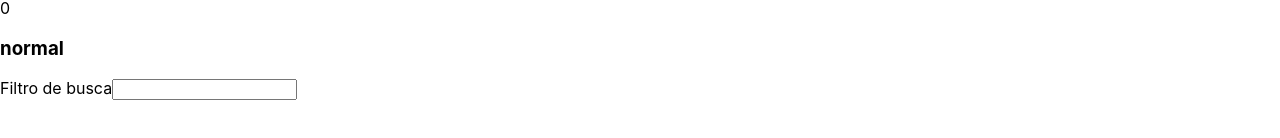
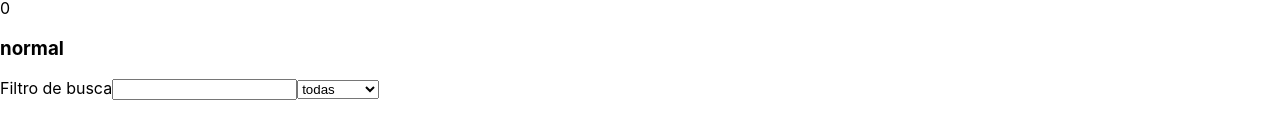
Before and after one commit to felipeAndradeMendes/tryunfo, a React (Create React App) app: page / in a window 1280 px wide. Shown: the part 298-436 px from the top of the page. Built offline with nearby package versions, Linux system fonts and the light colour scheme.

Commit message:
Iniciar e desenvolve requisito 11 - bonus, ainda com 1 erro de teste

```diff
--- a/src/App.js
+++ b/src/App.js
@@ -3,6 +3,7 @@ import Form from './components/Form';
 import Card from './components/Card';
 import ButtonExcluir from './components/ButtonExcluir';
 import InputFilter from './components/InputFilter';
+import RareFilter from './components/RareFilter';
 
 class App extends React.Component {
   //   handleSpecialCasesObj = {
@@ -27,6 +28,7 @@ class App extends React.Component {
     cardRare: 'normal',
     cardTrunfo: false,
     inputFilter: '',
+    // rareFilter: 'todas',
     newCards: [],
   };
 
@@ -150,6 +152,20 @@ class App extends React.Component {
     });
   };
 
+  handleRareFilter = ({ target }) => {
+    const { value } = target;
+    const { newCards } = this.state;
+    console.log('VALUE RARIDADE:', value)
+    console.log('', )
+    const foundRareCards = newCards.filter((rare) => (
+      rare.cardRare === value
+    ));
+    // newCards.cardRare === 'todas' && this.setState({newCards: newCards});
+    this.setState({
+      newCards: foundRareCards,
+    });
+  };
+
   render() {
     const {
       cardName,
@@ -161,6 +177,7 @@ class App extends React.Component {
       cardRare,
       cardTrunfo,
       inputFilter,
+      rareFilter,
       newCards,
     } = this.state;
 
@@ -200,6 +217,11 @@ class App extends React.Component {
           onInputChange={ this.onInputchange }
         />
 
+        <RareFilter
+          rareFilter={ rareFilter }
+          onInputChange={ this.handleRareFilter }
+        />
+
         <div>
           {newCards.map((card) => (
             <div key={ card.cardName }>
--- /dev/null
+++ b/src/components/RareFilter.js
@@ -0,0 +1,33 @@
+import React from 'react';
+import PropTypes from 'prop-types';
+
+class RareFilter extends React.Component {
+  render() {
+    const { rareFilter, onInputChange } = this.props;
+    return (
+      <label htmlFor="rareFilter">
+        <select
+          id="rareFilter"
+          data-testid="rare-filter"
+          value={ rareFilter }
+          onChange={ onInputChange }
+          name="rareFilter"
+          type="select"
+          // onSelectCapture={ onInputChange }
+        >
+          <option>todas</option>
+          <option>normal</option>
+          <option>raro</option>
+          <option>muito raro</option>
+        </select>
+      </label>
+    );
+  }
+}
+
+RareFilter.propTypes = {
+  rareFilter: PropTypes.string,
+  onInputChange: PropTypes.func,
+}.isRequired;
+
+export default RareFilter;
```
